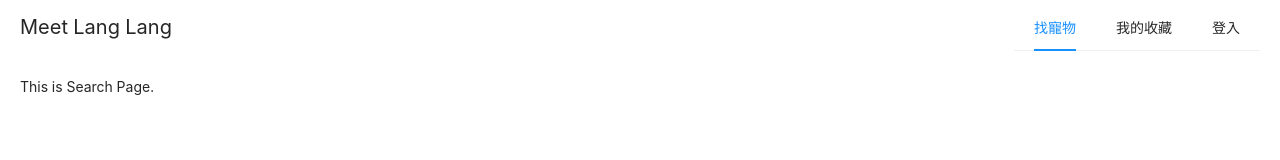
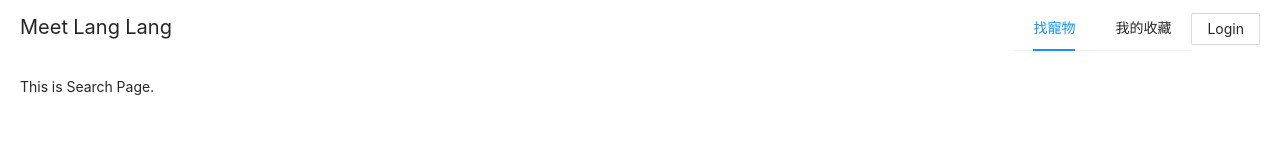
Before and after one commit to HsinShan/MeetLangLang-Frontend, a React (Create React App) app in the folder app/: page / in a window 1280 px wide. Shown: the top 160 px of the page. Built offline with nearby package versions, Linux system fonts and the light colour scheme.

Commit message:
feat(app): modify header for login and logout button

```diff
--- a/app/src/assets/style/header/index.scss
+++ b/app/src/assets/style/header/index.scss
@@ -6,6 +6,19 @@
 
   .logo {
     font-size: 20px;
+  }
+
+  .container {
+    display: flex;
+  }
+
+  .ant-menu-horizontal {
+    flex: 3;
+  }
+
+  .sub-container {
+    flex: 1;
+    margin-top: 8px;
   }
 
   @include mobile {
--- a/app/src/components/header/index.js
+++ b/app/src/components/header/index.js
@@ -1,9 +1,20 @@
 import Navbar from './navbar';
+import UserHeader from './userHeader';
 
-const Header = () => (
+const Header = ({ isLogin, logout }) => (
     <div className="header">
-        <div className="logo">Meet Lang Lang</div>
-        <Navbar />
+        <div>
+            <div className="logo">Meet Lang Lang</div>
+        </div>
+        <div className="container">
+            <Navbar />
+            <div className="sub-container">
+                <UserHeader
+                    isLogin={isLogin}
+                    logout={logout}
+                />
+            </div>
+        </div>
     </div>
 );
 
--- a/app/src/components/header/navbar.js
+++ b/app/src/components/header/navbar.js
@@ -4,8 +4,8 @@ import { Menu } from 'antd';
 import _ from 'lodash';
 import usePathname from '../../hooks/usePathname';
 
-const ITEMS = ['找寵物', '我的收藏', '登入'];
-const LINKS = ['/search', '/member', '/login'];
+const ITEMS = ['找寵物', '我的收藏'];
+const LINKS = ['/search', '/member'];
 
 const menuItems = ITEMS.map((item, i) => (
     <Menu.Item key={i}>
--- /dev/null
+++ b/app/src/components/header/userHeader.js
@@ -0,0 +1,22 @@
+import { Button } from 'antd';
+import { Link } from 'react-router-dom';
+
+const UserHeader = (props) => {
+    const { isLogin, logout } = props;
+    return (
+        <>
+            {(!isLogin) &&
+                <Link to='/login'>
+                    <Button >
+                        Login
+                    </Button>
+                </Link>
+            }
+            {(isLogin) &&
+                <Button onClick={() => logout()}>Logout</Button>
+            }
+        </>
+    );
+};
+
+export default UserHeader;
```
